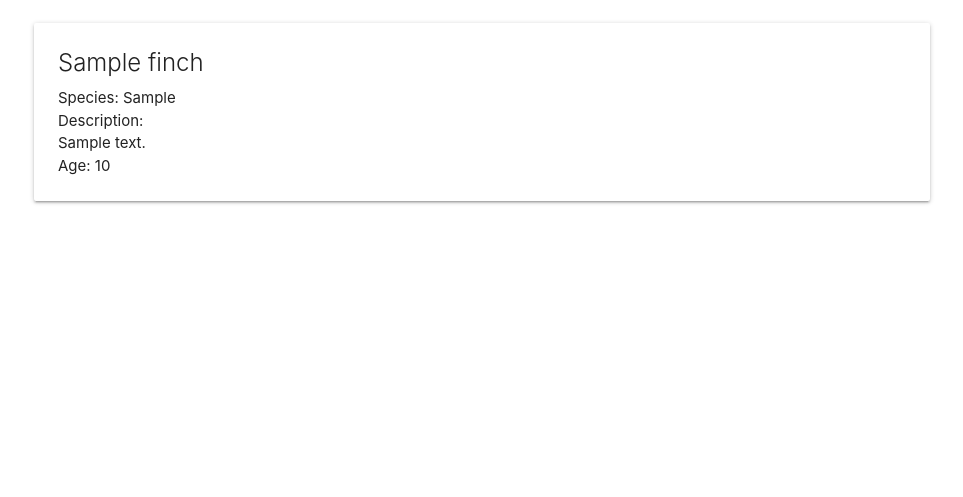
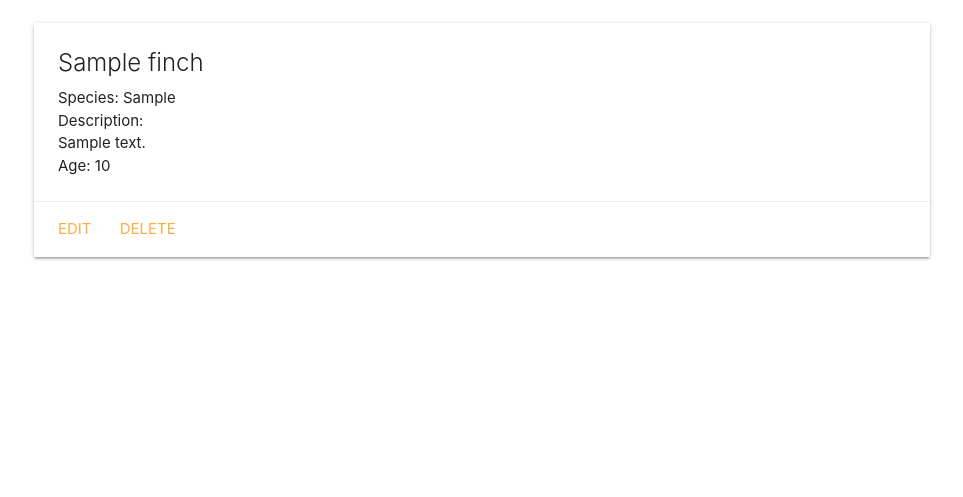
Before and after one commit to tstallcupp/finchcollector, a Django app: page /finches/1 in a window 1280 px wide. Shown: the part 177-674 px from the top of the page, without its empty margins (158-1121 px from the left). Run offline with Django 5.2, Linux system fonts and the light colour scheme; tables that the repository leaves empty hold one stand-in row (values such as "Sample post").

Commit message:
edit finch completed

```diff
--- a/main_app/templates/finches/detail.html
+++ b/main_app/templates/finches/detail.html
@@ -14,6 +14,12 @@
       <p>Age: Chick</p>
     {% endif %}
   </div>
+  <!-- Add the following markup -->
+  <div class="card-action">
+    <a href="{% url 'finches_update' finch.id %}">Edit</a>
+    <a href="{% url 'finches_delete' finch.id %}">Delete</a>
+  </div>
+  <!-- New markup above -->
 </div>
 
 {% endblock %}
--- a/main_app/urls.py
+++ b/main_app/urls.py
@@ -10,4 +10,6 @@ urlpatterns = [
     path('finches/', views.finches_index, name='index'),
     path('finches/<int:finch_id>', views.finches_detail, name='detail'),
     path('finches/create/', views.FinchCreate.as_view(), name='finches_create'),
+    path('finches/<int:pk>/update', views.FinchUpdate.as_view(), name='finches_update'),
+    path('finches/<int:pk>/delete', views.FinchDelete.as_view(), name='finches_delete'),
 ]
--- a/main_app/views.py
+++ b/main_app/views.py
@@ -34,3 +34,11 @@ def finches_detail(request, finch_id):
 class FinchCreate(CreateView):
     model = Finch
     fields = '__all__'
+
+class FinchUpdate(UpdateView):
+    model = Finch
+    fields = ['species', 'description', 'age']
+
+class FinchDelete(DeleteView):
+    model = Finch
+    success_url = '/finches'
```
